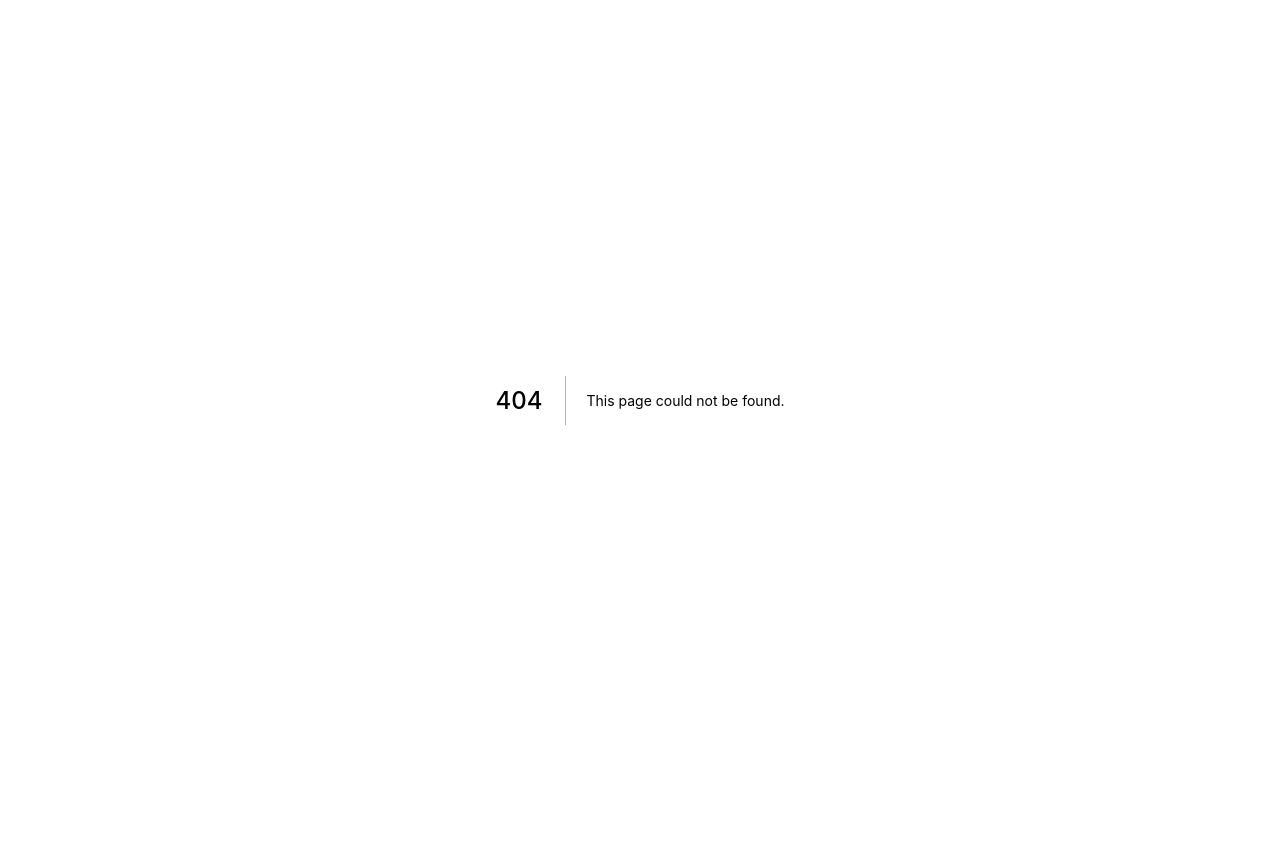
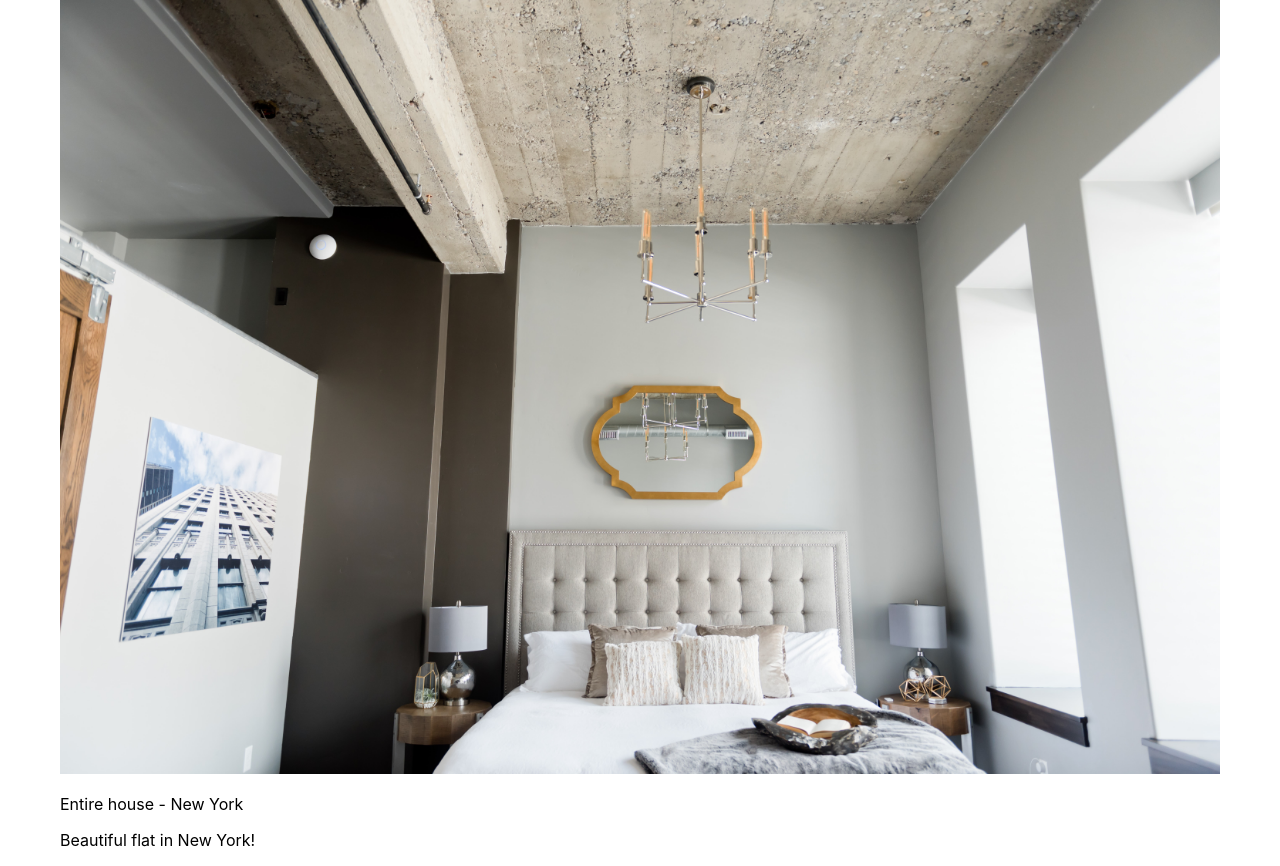
Before and after one commit to rfatykhov/rent-nextjs, a Next.js app: page /houses/1 in a window 1280 px wide. Before the commit this address had no page. Before the commit the page ends 800 px from the top, so only its background shows below. Built offline with nearby package versions, Linux system fonts and the light colour scheme.

Commit message:
House detail view

```diff
--- a/pages/houses.js
+++ b/pages/houses.js
@@ -1,11 +1,14 @@
 /* eslint-disable import/no-anonymous-default-export */
 export default [
 	{
-        id: 1,
-        picture: "/images/1.jpg",
-        type: "Entire house",
-        town: "New York",
-        title: "Beautiful flat in New York!",
+		id: 1,
+		picture: "/images/1.jpg",
+		type: "Entire house",
+		town: "New York",
+		title: "Beautiful flat in New York!",
+		description:
+			"Sed ut perspiciatis unde omnis iste natus error sit voluptatem accusantium doloremque laudantium, totam rem aperiam, eaque ipsa quae ab illo inventore veritatis et quasi architecto beatae vitae dicta sunt explicabo. Nemo enim ipsam voluptatem quia voluptas sit aspernatur aut odit aut fugit, sed quia consequuntur magni dolores eos qui ratione voluptatem sequi nesciunt. Neque porro quisquam est, qui dolorem ipsum quia dolor sit amet, consectetur, adipisci velit, sed quia non numquam eius modi tempora incidunt ut labore et dolore magnam aliquam quaerat voluptatem. Ut enim ad minima veniam, quis nostrum exercitationem ullam corporis suscipit laboriosam, nisi ut aliquid ex ea commodi consequatur? Quis autem vel eum iure reprehenderit qui in ea voluptate velit esse quam nihil molestiae consequatur, vel illum qui dolorem eum fugiat quo voluptas nulla pariatur",
+		guests: 4,
 	},
 	{
 		id: 2,
@@ -13,5 +16,8 @@ export default [
 		type: "Entire house",
 		town: "Amsterdam",
 		title: "A flat in Amsterdam with a great view",
+		description:
+			"Sed ut perspiciatis unde omnis iste natus error sit voluptatem accusantium doloremque laudantium, totam rem aperiam, eaque ipsa quae ab illo inventore veritatis et quasi architecto beatae vitae dicta sunt explicabo. Nemo enim ipsam voluptatem quia voluptas sit aspernatur aut odit aut fugit, sed quia consequuntur magni dolores eos qui ratione voluptatem sequi nesciunt. Neque porro quisquam est, qui dolorem ipsum quia dolor sit amet, consectetur, adipisci velit, sed quia non numquam eius modi tempora incidunt ut labore et dolore magnam aliquam quaerat voluptatem. Ut enim ad minima veniam, quis nostrum exercitationem ullam corporis suscipit laboriosam, nisi ut aliquid ex ea commodi consequatur? Quis autem vel eum iure reprehenderit qui in ea voluptate velit esse quam nihil molestiae consequatur, vel illum qui dolorem eum fugiat quo voluptas nulla pariatur",
+		guests: 4,
 	},
 ];
--- /dev/null
+++ b/pages/houses/[id].js
@@ -0,0 +1,27 @@
+import houses from "../houses.js";
+import Head from "next/head";
+
+export default function House(props) {
+	return (
+		<div>
+			<Head>
+				<title>{props.house.title}</title>
+			</Head>
+			<img src={props.house.picture} width="100%" alt="House picture" />
+			<p>
+				{props.house.type} - {props.house.town}
+			</p>
+			<p>{props.house.title}</p>
+		</div>
+	);
+}
+
+export async function getServerSideProps({ query }) {
+	const { id } = query;
+	console.log(query);
+	return {
+		props: {
+			house: houses.filter((house) => house.id === parseInt(id))[0],
+		},
+	};
+}
```
Also changed, not shown: pages/components/House.js (+6 -1 lines).
